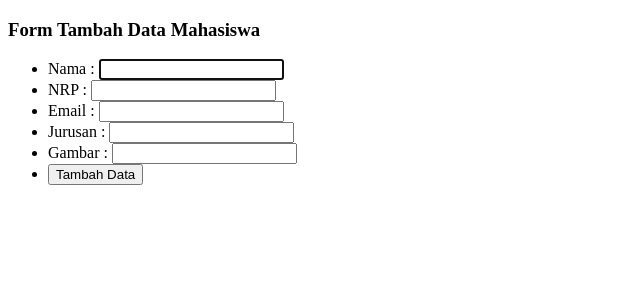
After one commit to aysns/dasar_pemrograman_web, a PHP site: page /tambah.php in a window 1280 px wide. The commit adds this page. Shown: the top 300 px of the page, without its empty margins (0-640 px from the left). Run offline with PHP 8.4, Linux system fonts and the light colour scheme.

Commit message:
menambahkan fitur INSERT data

```diff
--- a/bagian2/functions.php
+++ b/bagian2/functions.php
@@ -24,4 +24,35 @@ function query($query){
 
 }
 
+//dikirim post diterima data
+
+function tambah($data){
+
+  $conn = koneksi();
+
+  //htmlspecialchars utk ngecek apakah data yg dimasukin user ada elemennya < enggak biar elemen itu gak berubah jadi html
+
+  $nama = htmlspecialchars($data['nama']);
+  $nrp = htmlspecialchars($data['nrp']);
+  $email = htmlspecialchars($data['email']);
+  $jurusan = htmlspecialchars($data['jurusan']);
+  $gambar = htmlspecialchars($data['gambar']);
+
+  $query = "INSERT INTO
+              mahasiswa
+            VALUES
+            (null,'$nama', '$nrp', '$email', '$jurusan', '$gambar');
+            ";
+
+  mysqli_query($conn,$query);
+
+  //untuk ngasi tau ke mysql nya bahwa ada baris yang brubah di database, entah itu nambah, kurang atau ngehapus
+  //kode dibawah menghasikn angka kl angkanya 1 berarti ada yg ditambah/dihapus, kl 0 berarti gadak berubah, kalo -1 berarti error
+  return mysqli_affected_rows($conn);
+  //biar tau salahnya dimana
+  echo mysqli_error($conn);
+}
+
+
+//mysqli membutuhkan 2 param yaitu koneksi dan query nya
 ?>
--- a/bagian2/latihan3.php
+++ b/bagian2/latihan3.php
@@ -17,6 +17,8 @@ $mahasiswa = query("SELECT * FROM mahasiswa");
 </head>
 <body>
   <h3>Dafar Mahasiswa</h3>
+  <a href="tambah.php">Tambah Data Mahasiswa</a>
+  <br><br>
 
   <table border="1" cellpadding="10" cellspacing="0">
     <tr>
--- /dev/null
+++ b/bagian2/tambah.php
@@ -0,0 +1,66 @@
+<?php
+require 'functions.php';
+
+//cek apakah tombol tambah sudah ditekan
+if(isset($_POST['tambah'])){
+  if (tambah($_POST) > 0){
+    echo "<script>
+            alert('data berhasil ditambahkan');
+            document.location.href = 'latihan3.php';
+         </script>";
+  } else {
+    echo "data gagal ditambahkan";
+  }
+}
+?>
+
+<!DOCTYPE html>
+<html lang="en">
+<head>
+  <meta charset="UTF-8">
+  <meta name="viewport" content="width=device-width, initial-scale=1.0">
+  <title>Tambah Data Mahasiswa</title>
+</head>
+<body>
+  <h3>Form Tambah Data Mahasiswa</h3>
+  <form action="" method="POST">
+    <ul>
+      <li>
+        <label>
+          Nama :
+          <input type="text" name="nama" autofocus required> <!--required biar data tdk terkirim saat kosong-->
+        </label>
+      </li>
+      <li>
+        <label>
+          NRP :
+          <input type="text" name="nrp" required>
+        </label>
+      </li>
+      <li>
+        <label>
+          Email :
+          <input type="text" name="email" required>
+        </label>
+      </li>
+      <li>
+        <label>
+          Jurusan :
+          <input type="text" name="jurusan" required>
+        </label>
+      </li>
+      <li>
+        <label>
+          Gambar :
+          <input type="text" name="gambar" required>
+        </label>
+      </li>
+      <li>
+        <button type="submit" name="tambah">Tambah Data</button>
+      </li>
+    </ul>
+  </form>
+</body>
+</html>
+
+<!-- action pada form kosong apabila di submit mengembalikan ke halaman yang sama -->
```
